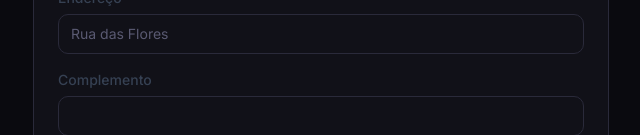
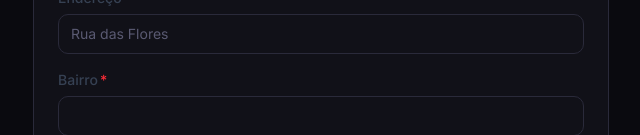
Before and after one commit to igson660/friends-front, a Next.js app: page /register/1 in a window 1280 px wide. Shown: the part 665-800 px from the top of the page, without its empty margins (319-959 px from the left). Built offline with nearby package versions, Linux system fonts and the light colour scheme; what wretch would draw is missing.

Commit message:
Update page.tsx

```diff
--- a/src/app/register/[id]/page.tsx
+++ b/src/app/register/[id]/page.tsx
@@ -218,7 +218,12 @@ export default function RegisterPage() {
             />
           </FormField>
 
-          <FormField label="Complemento">
+          <FormField
+
+            label="Bairro"
+               error={errors.address?.address_complement?.message}
+              required
+            >
             <input
               {...register("address.address_complement")}
               className="input"
```
